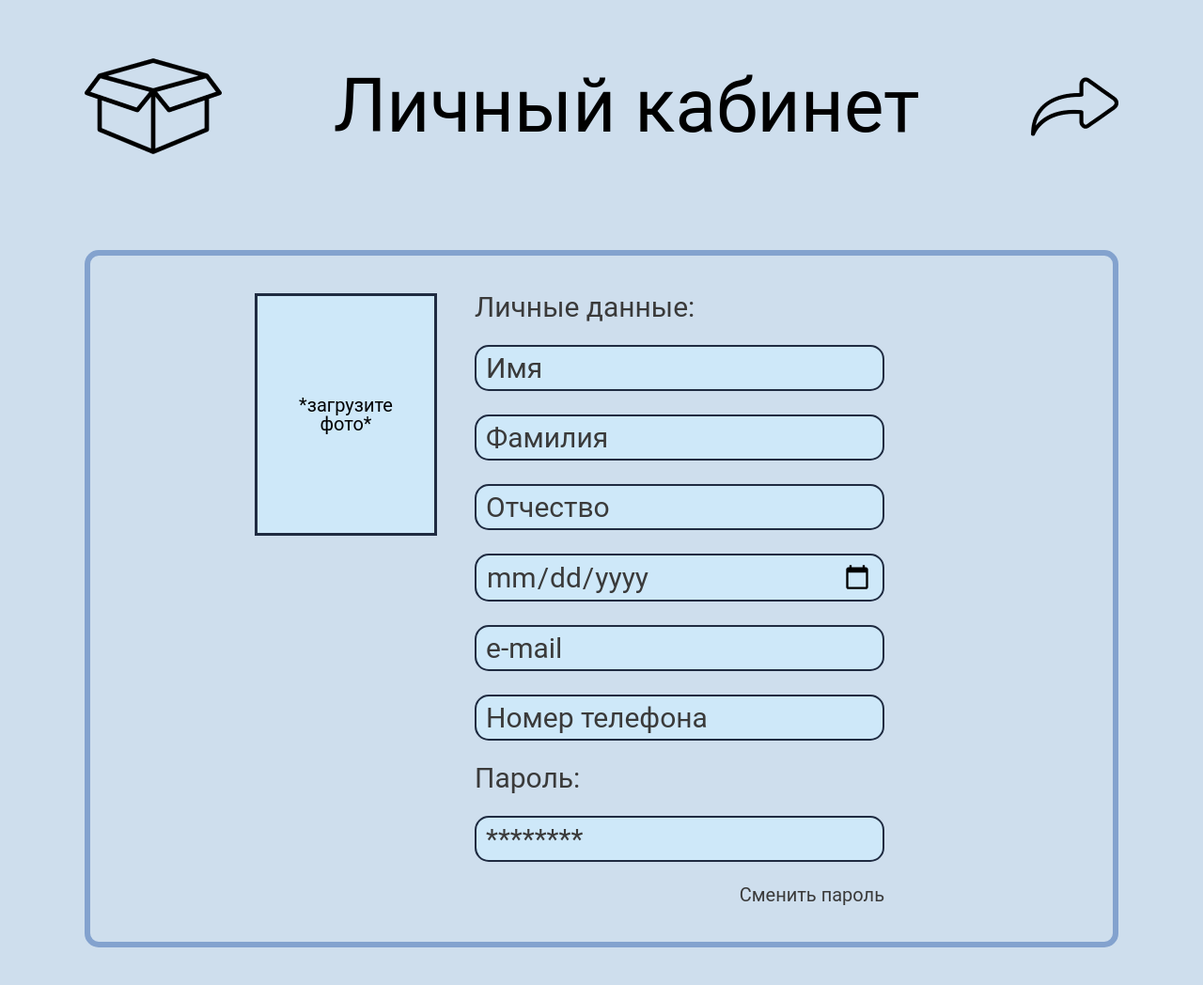
After one commit to MzHmO/Link2Work, a Flask app: page /profile in a window 1280 px wide. The commit adds this page. Shown: the whole page at 94% size. Run offline with Flask 3, Linux system fonts and the light colour scheme.

Commit message:
Работа над HTML и оформлением
добавление изображения из фигмы, а также добавление html + css кода.

```diff
--- /dev/null
+++ b/css/reset.css
@@ -0,0 +1,72 @@
+* {
+    padding: 0;
+    margin: 0;
+    border: 0;
+  }
+
+  *, *:before, *:after {
+    -moz-box-sizing: border-box;
+    -webkit-box-sizing: border-box;
+    box-sizing: border-box;
+  }
+
+  :focus, :active {
+    outline: none;
+  }
+
+  a:focus, a:active {
+    outline: none;
+  }
+
+  nav, footer, header, aside {
+    display: block;
+  }
+
+  html, body {
+    height: 100%;
+    width: 100%;
+    font-size: 100%;
+    line-height: 1;
+  }
+
+  input, button, textarea {
+    font-family: inherit;
+  }
+
+  input::-ms-clear {
+    display: none;
+  }
+
+  button {
+    cursor: pointer;
+  }
+
+  button::-moz-focus-inner {
+    padding: 0;
+    border: 0;
+  }
+
+  a, a:visited {
+    text-decoration: none;
+  }
+
+  a:hover {
+    text-decoration: none;
+  }
+
+  ul li {
+    list-style: none;
+  }
+
+  img {
+    vertical-align: top;
+  }
+
+  h1, h2, h3, h4, h5, h6 {
+    font-size: inherit;
+    font-weight: inherit;
+  }
+
+  a {
+    color: inherit;
+  }
--- /dev/null
+++ b/css/style.css
@@ -0,0 +1,210 @@
+html, body {
+    font-family: "Roboto", sans-serif;
+    font-weight: 400;
+    font-style: normal;
+    color: #000;
+}
+
+.wrapper {
+    min-height: 100%;
+    width: 100%;
+    overflow: hidden;
+}
+
+.container {
+    max-width: 1120px;
+    margin: 0 auto;
+    padding: 0 10px;
+    height: 100%;
+}
+
+body {
+    background: #cedeed;
+}
+
+.register {
+    padding: 45px 0px;
+}
+
+.register__inner {
+    width: 100%;
+    height: auto;
+    background: #65839d;
+    border: 6px solid #83a2ce;
+    border-radius: 15px;
+    display: flex;
+    flex-direction: column;
+    align-items: center;
+    justify-content: center;
+    padding: 15px 70px 35px;
+}
+
+.register__title {
+    font-size: 60px;
+    color: #080808;
+    margin-bottom: 20px;
+}
+
+.register__input {
+    width: 100%;
+    background: #cee8f9;
+    border-radius: 15px;
+    padding: 15px 50px;
+    font-size: 30px;
+    color: #3a3a3a;
+    margin-bottom: 30px;
+}
+
+.register__input:last-child {
+    margin-bottom: 50px;
+}
+
+.register__input::placeholder {
+    color: #3a3a3a;
+}
+
+.register__button {
+    display: flex;
+    justify-content: center;
+}
+
+.register__btn {
+    border-radius: 15px;
+    background: #95aec2;
+    font-size: 30px;
+    color: #3a3a3a;
+    padding: 15px 40px;
+}
+
+.header {
+    padding: 40px;
+}
+
+.header__inner {
+    display: flex;
+    align-items: center;
+    justify-content: space-between;
+}
+
+.header__title {
+    font-size: 80px;
+}
+
+.account {
+    padding: 40px 0px;
+}
+
+.account__inner {
+    border: 6px solid #83a2ce;
+    border-radius: 15px;
+    display: flex;
+    padding: 40px 175px;
+    gap: 40px;
+}
+
+.account__file {
+    width: 194px;
+    height: 258px;
+    background: #cee8f9;
+    border: 3px solid #1f2b41;
+    display: flex;
+    align-items: center;
+    justify-content: center;
+}
+
+.account__placeholder {
+    font-size: 20px;
+    text-align: center;
+    max-width: 100px;
+}
+
+.account__form {
+    display: flex;
+    flex-direction: column;
+    gap: 25px;
+}
+
+.account__label {
+    font-size: 30px;
+    color: #3a3a3a;
+}
+
+.account__input {
+    width: 100%;
+    border: 2px solid #1f2b41;
+    border-radius: 15px;
+    background: #cee8f9;
+    font-size: 30px;
+    color: #3a3a3a;
+    padding: 5px 10px;
+}
+
+.account__input::placeholder {
+    color: #3a3a3a;
+}
+
+.account__link {
+    text-align: right;
+    font-size: 20px;
+    color: #3a3a3a;
+}
+
+.login {
+    display: flex;
+    justify-content: center;
+    padding: 100px 0px;
+}
+
+.login__inner {
+    background: #65839d;
+    border: 6px solid #83a2ce;
+    border-radius: 15px;
+    padding: 5px 60px 50px;
+    display: flex;
+    flex-direction: column;
+    align-items: center;
+}
+
+.login__title {
+    font-size: 60px;
+    color: #080808;
+    margin-bottom: 15px;
+
+}
+
+.login__form {
+    width: 100%;
+}
+
+.login__input {
+    width: 100%;
+    background: #cee8f9;
+    border-radius: 15px;
+    padding: 40px;
+    margin-bottom: 60px;
+    font-size: 30px;
+    color: #3a3a3a;
+}
+
+.login__input::placeholder {
+    color: #3a3a3a;
+}
+
+.login__links {
+    display: flex;
+    justify-content: space-between;
+    column-gap: 50px;
+    width: 100%;
+}
+
+.login__link {
+    width: 100%;
+    height: 60px;
+    display: flex;
+    justify-content: center;
+    align-items: center;
+    border-radius: 15px;
+    background: #95aec2;
+    font-size: 30px;
+    color: #3a3a3a;
+}
--- a/routes.py
+++ b/routes.py
@@ -67,6 +67,11 @@ def logout():
     logout_user()
     return redirect(url_for('home'))
 
+@app.route('/profile')
+def profile():
+    return render_template('profile.html')
+
+
 
 def deploy_web(debug, port):
     app.run(debug=debug, port=port)
--- a/templates/files.html
+++ b/templates/files.html
@@ -1,6 +1,7 @@
 <!DOCTYPE html>
-<html>
+<html xmlns="http://www.w3.org/1999/html">
 <head>
+    <link rel="stylesheet" href="style.css">
     <title>{{ username }}'s Files</title>
 </head>
 <body>
--- /dev/null
+++ b/templates/profile.html
@@ -0,0 +1,51 @@
+<!DOCTYPE html>
+<html lang="ru">
+<head>
+    <meta charset="UTF-8">
+    <meta name="viewport" content="width=device-width, initial-scale=1.0">
+    <link rel="stylesheet" href="/css/fonts.css">
+    <link rel="stylesheet" href="/css/reset.css">
+    <link rel="stylesheet" href="/css/style.css">
+    <title>Profile</title>
+</head>
+<body>
+    <div class="wrapper">
+        <header class="header">
+            <div class="container">
+                <div class="header__inner">
+                    <a href="#" class="header__logo">
+                        <img src="/img/box.png" alt="logo">
+                    </a>
+                    <h1 class="header__title">Личный кабинет</h1>
+                    <a href="register.html" class="header__arrow">
+                        <img src="/img/arrow.png" alt="arrow">
+                    </a>
+                </div>
+            </div>
+        </header>
+        <main>
+            <section class="account">
+                <div class="container">
+                    <div class="account__inner">
+                        <div class="account__file">
+                            <p class="account__placeholder">*загрузите фото*</p>
+                        </div>
+                        <form class="account__form">
+                            <label class="account__label">Личные данные:</label>
+                            <input type="text" class="account__input" placeholder="Имя">
+                            <input type="text" class="account__input" placeholder="Фамилия">
+                            <input type="text" class="account__input" placeholder="Отчество">
+                            <input type="date" class="account__input">
+                            <input type="email" class="account__input" placeholder="e-mail">
+                            <input type="tel" class="account__input" placeholder="Номер телефона">
+                            <label class="account__label">Пароль:</label>
+                            <input type="password" class="account__input" placeholder="********">
+                            <a href="settings.html" class="account__link">Сменить пароль</a>
+                        </form>
+                    </div>
+                </div>
+            </section>
+        </main>
+    </div>
+</body>
+</html>
```
Also changed, not shown: templates/login.html (+29 -10 lines), templates/register.html (+31 -11 lines), templates/settings.html (+29 -7 lines), img/arrow.png (added), img/box.png (added).
